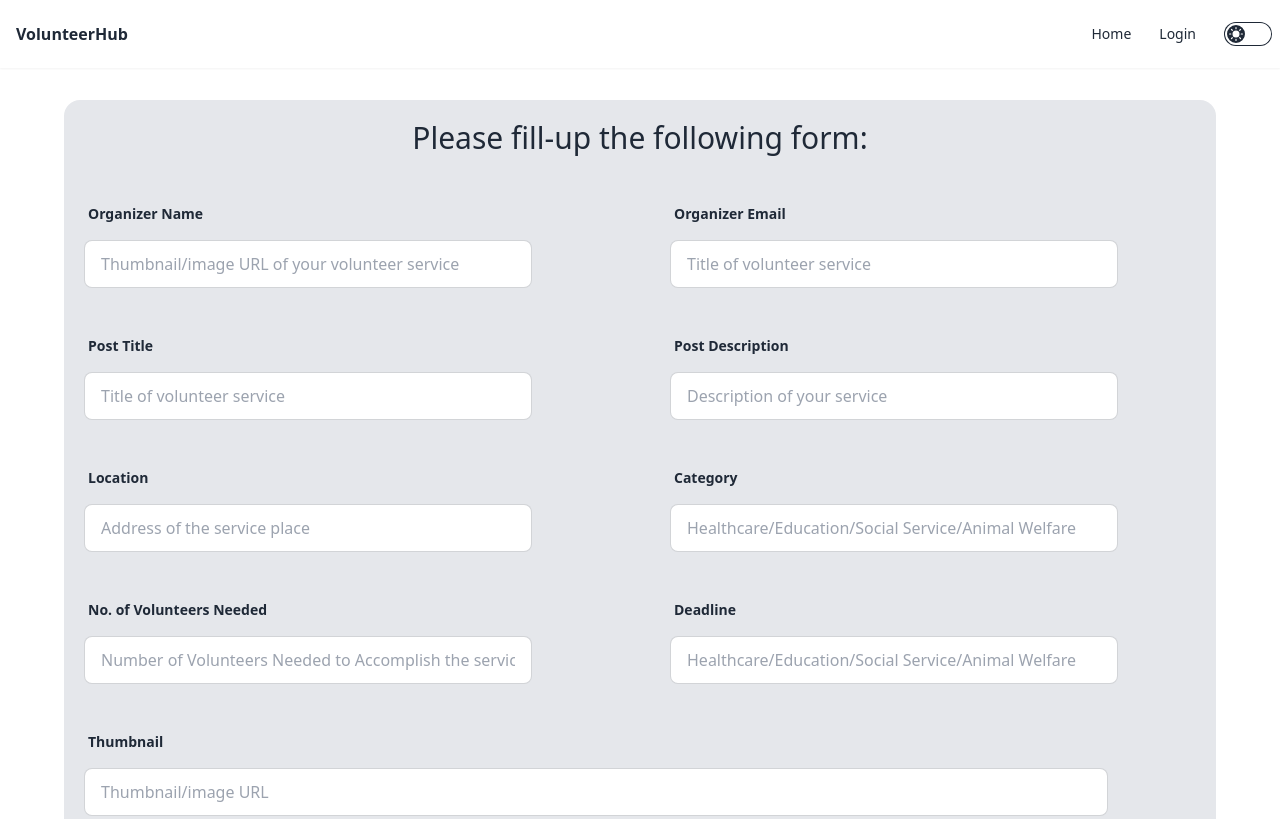
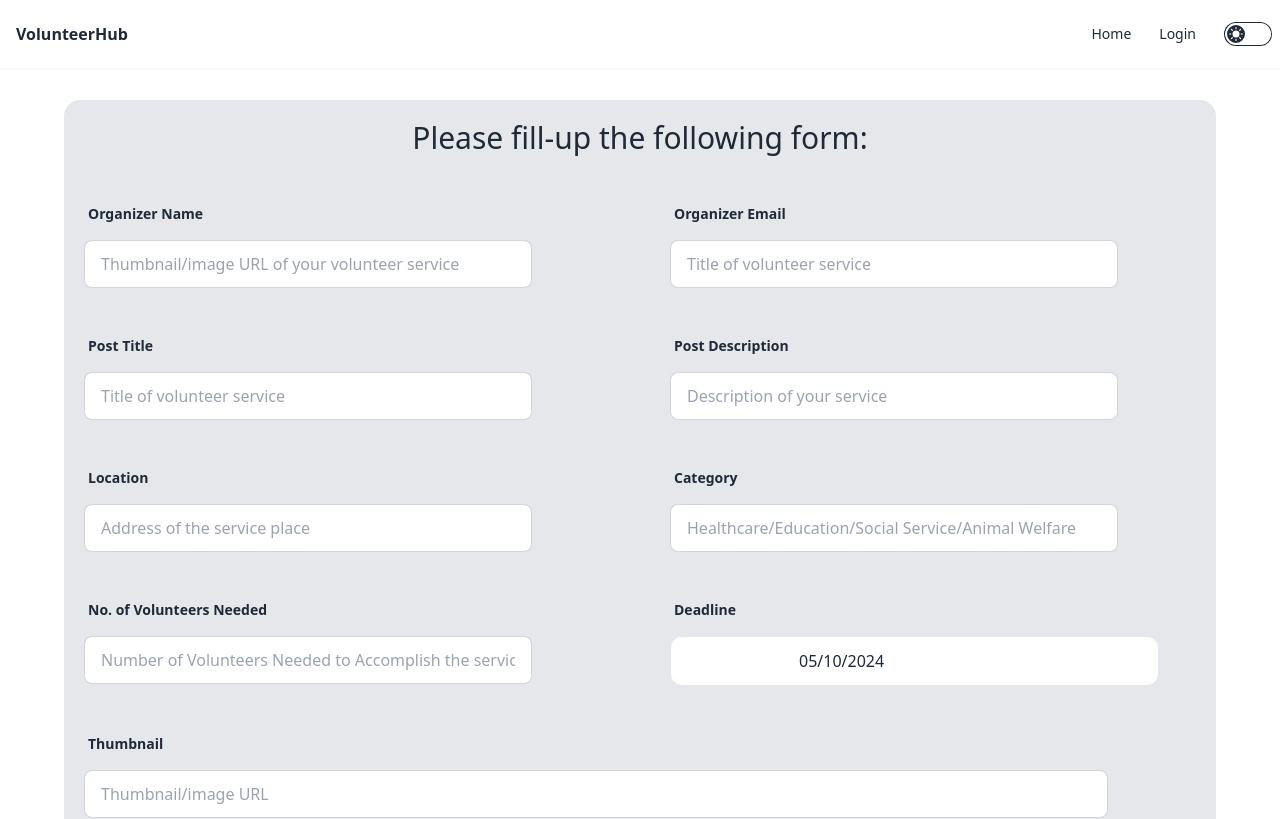
Before and after one commit to Mejbahul-Hasan/B9A11-volunteerHub-client, a React (Vite) app: page /add-volunteer in a window 1280 px wide. Shown: the top 819 px of the page. Built offline with nearby package versions, Linux system fonts and the light colour scheme; no server answers.

Commit message:
React datepicker is installed

```diff
--- a/src/pages/AddVolunteerPost.jsx
+++ b/src/pages/AddVolunteerPost.jsx
@@ -1,5 +1,13 @@
+import { useState } from "react";
+import DatePicker from "react-datepicker";
+import "react-datepicker/dist/react-datepicker.css";
+
+
 
 const AddVolunteerPost = () => {
+
+    const [startDate, setStartDate] = useState(new Date());
+
     return (
         <div className="bg-gray-200 rounded-2xl mt-8 text-center max-w-6xl mx-auto">
             <h1 className="text-3xl py-5">Please fill-up the following form:</h1>
@@ -53,11 +61,11 @@ const AddVolunteerPost = () => {
                         </div>
                         <input type="text" placeholder="Number of Volunteers Needed to Accomplish the service" className="input input-bordered max-w-md" />
                     </label>
-                    <label className="form-control w-full gap-2 m-5 md:w-1/2">
+                    <label className="form-control w-full gap-2 m-5 md:w-1/2 items-start">
                         <div className="label">
                             <span className="label-text font-bold">Deadline</span>
                         </div>
-                        <input type="text" placeholder="Healthcare/Education/Social Service/Animal Welfare" className="input input-bordered max-w-md" />
+                        <DatePicker className="border py-3 rounded-xl px-32" selected={startDate} onChange={(date) => setStartDate(date)} />
                     </label>
                 </div>
                 <label className="form-control w-full gap-2 m-5">
```
Lines whose indentation alone changed are shown as unchanged.
